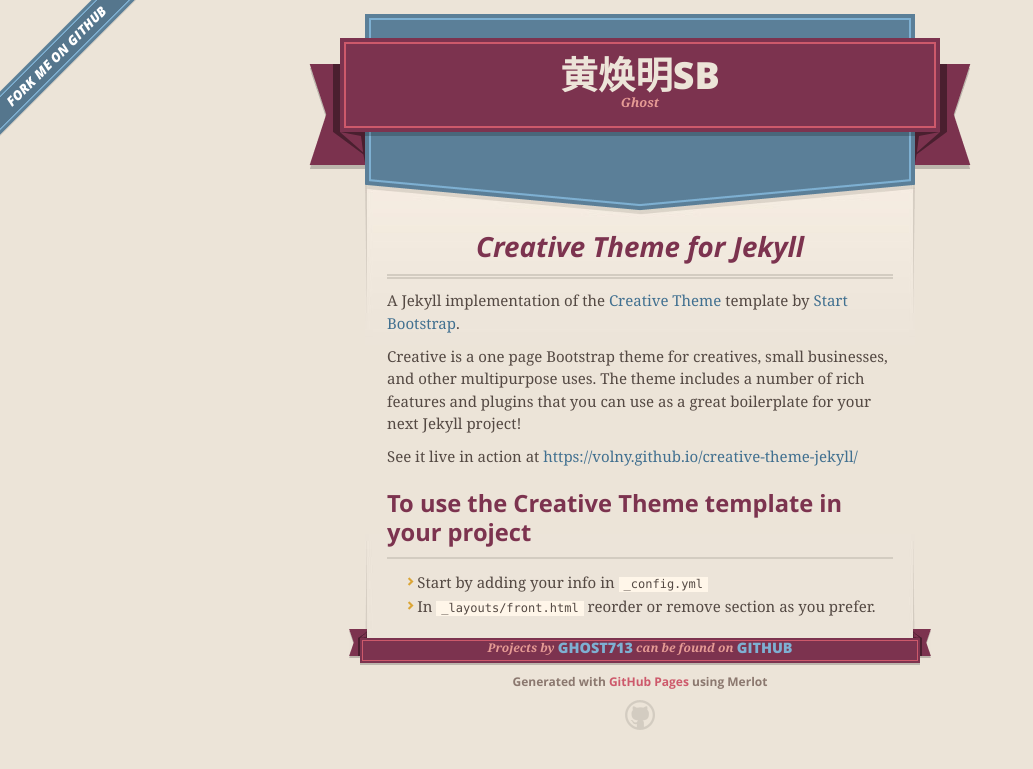
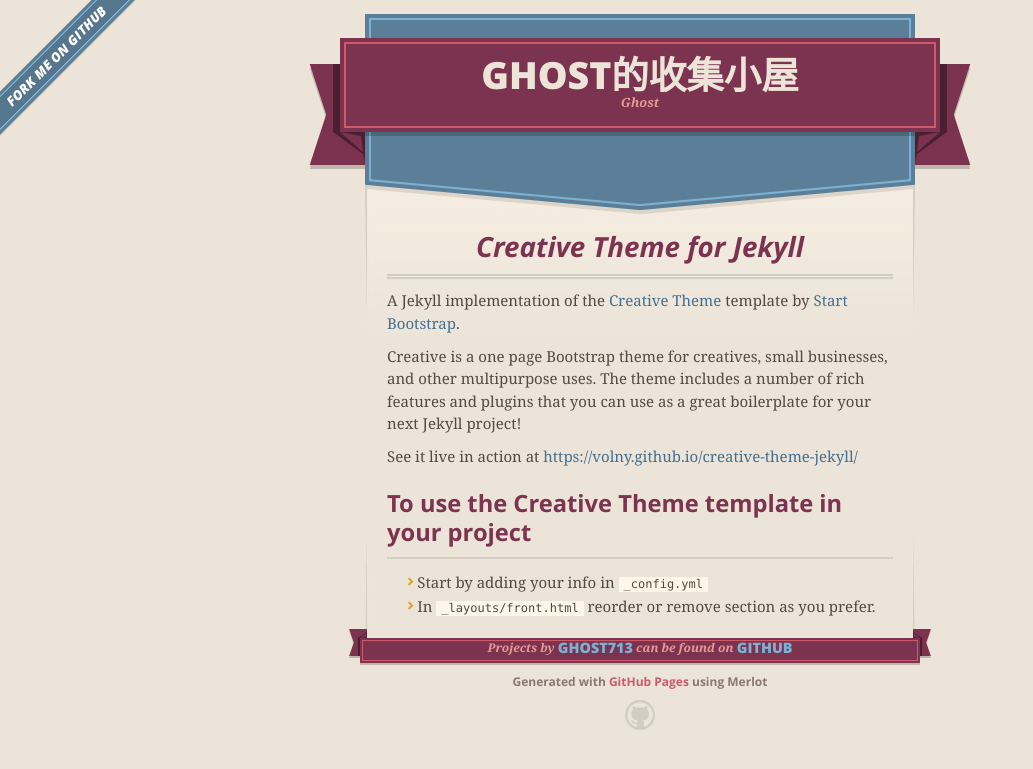
Before and after one commit to ghost713/ghost713.github.io, a Jekyll site: the page index.html, which Jekyll copies as it is, in a window 1280 px wide. Shown: the top 769 px of the page, without its empty margins (0-1033 px from the left). Built offline with Jekyll 4.4.1, drawn with Linux system fonts in a browser that asks for light colours; nearby versions of some CDN libraries.

Commit message:
Replace master branch with page content via GitHub

```diff
--- a/index.html
+++ b/index.html
@@ -17,7 +17,7 @@
         $('#main_content').headsmart()
       })
     </script>
-    <title>黄焕明SB by ghost713</title>
+    <title>Ghost的收集小屋 by ghost713</title>
   </head>
 
   <body>
@@ -27,7 +27,7 @@
       <header>
         <span class="ribbon-outer">
           <span class="ribbon-inner">
-            <h1>黄焕明SB</h1>
+            <h1>Ghost的收集小屋</h1>
             <h2>Ghost</h2>
           </span>
           <span class="left-tail"></span>
--- a/params.json
+++ b/params.json
@@ -1 +1 @@
-{"name":"黄焕明SB","tagline":"Ghost","body":"# Creative Theme for Jekyll\r\n\r\nA Jekyll implementation of the [Creative Theme](http://startbootstrap.com/template-overviews/creative/) template by [Start Bootstrap](http://startbootstrap.com).\r\n\r\nCreative is a one page Bootstrap theme for creatives, small businesses, and other multipurpose uses.\r\nThe theme includes a number of rich features and plugins that you can use as a great boilerplate for your next Jekyll project! \r\n\r\nSee it live in action at <https://volny.github.io/creative-theme-jekyll/>\r\n\r\n## To use the Creative Theme template in your project\r\n\r\n- Start by adding your info in `_config.yml`\r\n- In `_layouts/front.html` reorder or remove section as you prefer.\r\n\r\n","google":"","note":"Don't delete this file! It's used internally to help with page regeneration."}
+{"name":"Ghost的收集小屋","tagline":"Ghost","body":"# Creative Theme for Jekyll\r\n\r\nA Jekyll implementation of the [Creative Theme](http://startbootstrap.com/template-overviews/creative/) template by [Start Bootstrap](http://startbootstrap.com).\r\n\r\nCreative is a one page Bootstrap theme for creatives, small businesses, and other multipurpose uses.\r\nThe theme includes a number of rich features and plugins that you can use as a great boilerplate for your next Jekyll project! \r\n\r\nSee it live in action at <https://volny.github.io/creative-theme-jekyll/>\r\n\r\n## To use the Creative Theme template in your project\r\n\r\n- Start by adding your info in `_config.yml`\r\n- In `_layouts/front.html` reorder or remove section as you prefer.\r\n\r\n","google":"","note":"Don't delete this file! It's used internally to help with page regeneration."}
```
